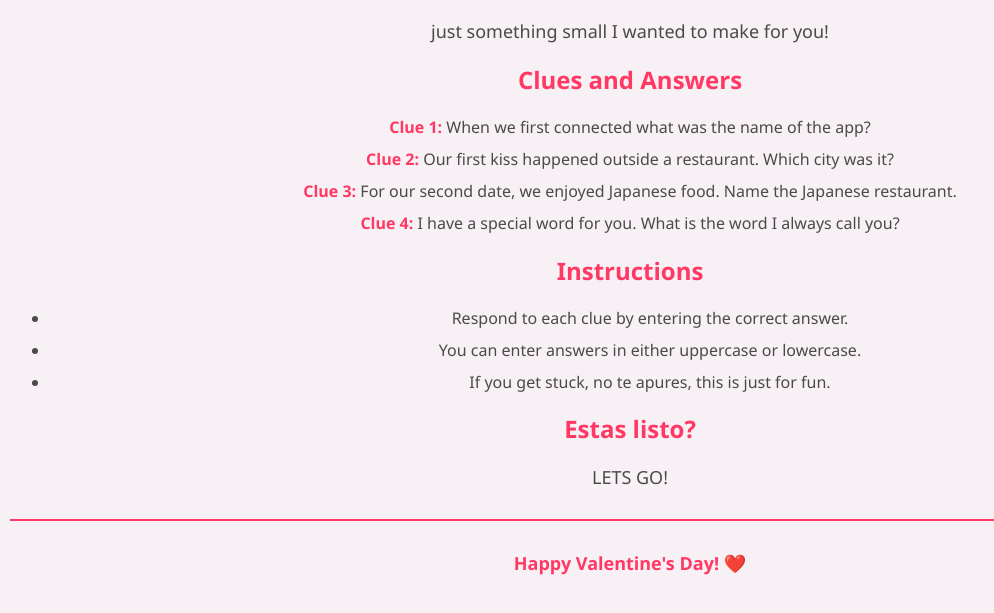
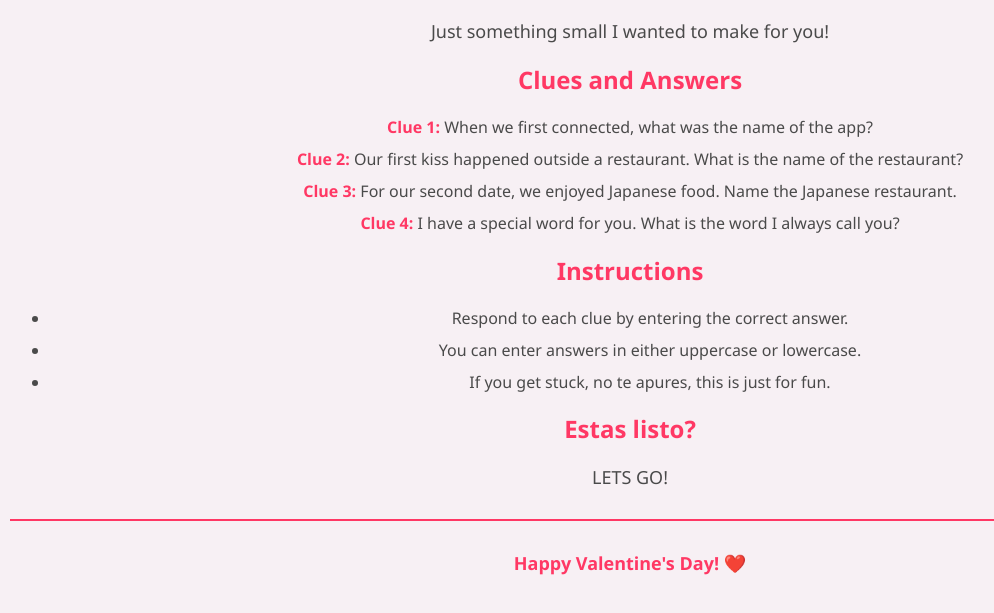
Before and after one commit to FlorHoyos/clues, a plain HTML site: page index.html in a window 1280 px wide. Shown: the part 67-680 px from the top of the page, without its empty margins (10-1004 px from the left). Drawn offline with Linux system fonts and the light colour scheme.

Commit message:
Update index.html

```diff
--- a/index.html
+++ b/index.html
@@ -13,11 +13,7 @@
             text-align: center;
         }
 
-        h1 {
-            color: #ff3864;
-        }
-
-        h2 {
+        h1, h2 {
             color: #ff3864;
         }
 
@@ -49,13 +45,13 @@
 
 <h1>Valentine's Day clues</h1>
 
-<p> just something small I wanted to make for you!</p>
+<p>Just something small I wanted to make for you!</p>
 
 <h2>Clues and Answers</h2>
 
 <ol>
-    <li><strong>Clue 1:</strong> When we first connected what was the name of the app?</li>
-    <li><strong>Clue 2:</strong> Our first kiss happened outside a restaurant. Which city was it?</li>
+    <li><strong>Clue 1:</strong> When we first connected, what was the name of the app?</li>
+    <li><strong>Clue 2:</strong> Our first kiss happened outside a restaurant. What is the name of the restaurant?</li>
     <li><strong>Clue 3:</strong> For our second date, we enjoyed Japanese food. Name the Japanese restaurant.</li>
     <li><strong>Clue 4:</strong> I have a special word for you. What is the word I always call you?</li>
 </ol>
@@ -70,7 +66,7 @@
 
 <h2>Estas listo?</h2>
 
-<p> LETS GO!</p>
+<p>LETS GO!</p>
 
 <hr>
 
```
